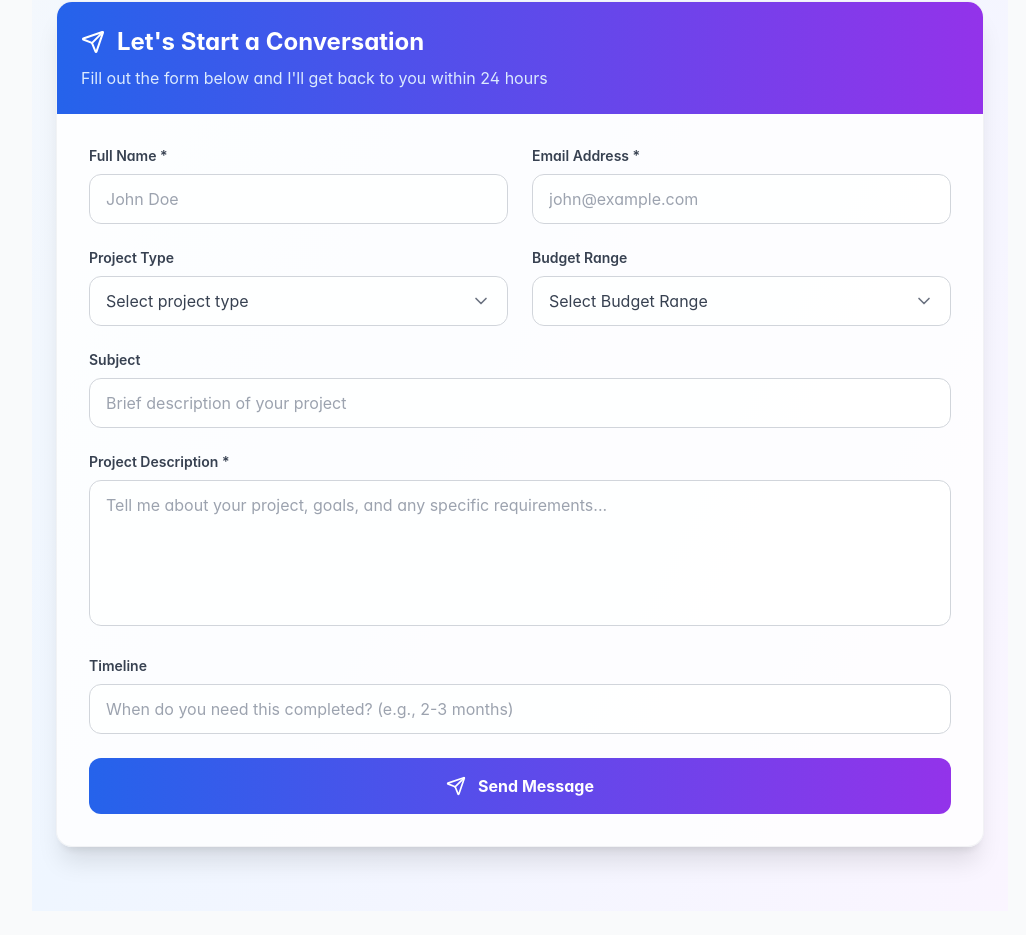
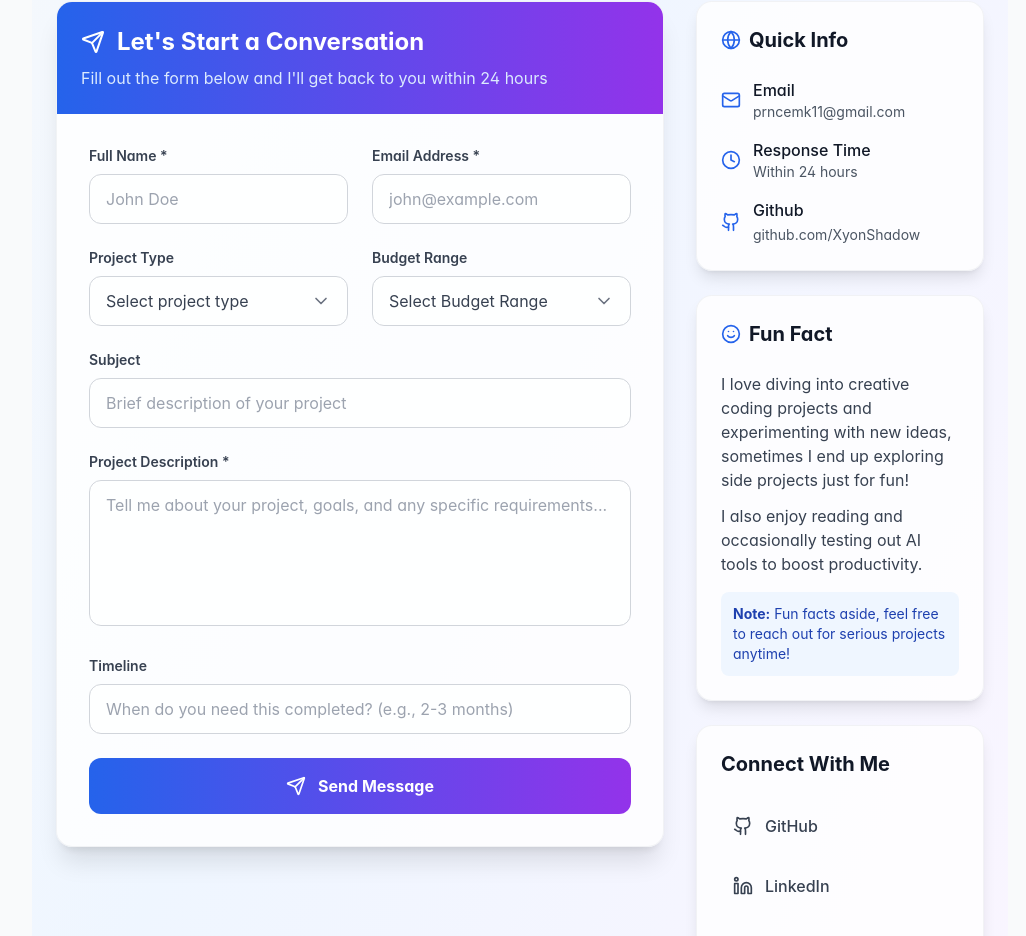
Before and after one commit to XyonShadow/XyonBoard, a React (Vite) app: page /contact in a window 1280 px wide. Shown: the part 1095-2031 px from the top of the page, without its empty margins (248-1274 px from the left). Built offline with nearby package versions, Linux system fonts and the light colour scheme.

Commit message:
feat(contact): add sidebar section with quick info, fun fact, and social links

```diff
--- a/src/pages/Contact.tsx
+++ b/src/pages/Contact.tsx
@@ -1,5 +1,5 @@
 import React, { useEffect, useRef, useState } from "react";
-import { CheckCircle, ChevronDown, Github, Linkedin, Mail, MessageCircle, Send } from "lucide-react";
+import { CheckCircle, ChevronDown, Clock, Github, Globe, Linkedin, Mail, MessageCircle, Send, Smile, Twitter } from "lucide-react";
 import { motion, AnimatePresence } from 'framer-motion';
 
 const Contact: React.FC = () => {
@@ -139,6 +139,12 @@ const Contact: React.FC = () => {
   const [isProjectTypeOpen, setIsProjectTypeOpen] = useState(false);
   const [isBudgetOpen, setIsBudgetOpen] = useState(false);
 
+  const socialLinks = [
+    { platform: 'GitHub', url: '#', icon: Github, color: 'hover:bg-gray-700' },
+    { platform: 'LinkedIn', url: '#', icon: Linkedin, color: 'hover:bg-blue-600' },
+    { platform: 'Twitter', url: '#', icon: Twitter, color: 'hover:bg-blue-400' }
+  ];
+
   return (
     <div className="min-h-screen bg-gradient-to-br from-gray-50 via-blue-50 to-purple-50 dark:from-gray-900 dark:via-blue-900/20 dark:to-purple-900/20">
       {/* Hero Section */}
@@ -231,7 +237,8 @@ const Contact: React.FC = () => {
           </div>
         </div>
 
-        <div>
+        {/* Main Content Grid */}
+        <div className="grid grid-cols-1 xl:grid-cols-3 gap-8">
           {/* Contact Form */}
           <div
             ref={el => {sectionRefs.current[1] = el}}
@@ -467,6 +474,96 @@ const Contact: React.FC = () => {
               </div>
             </div>
           </div>
+
+          {/* Sidebar */}
+          <div
+            ref={el => {sectionRefs.current[2] = el}}
+            className={`space-y-6 ${visibleSections[2] ? 'animate-fadeInRight' : 'opacity-0'}`}
+          >
+            {/* Quick Info */}
+            <div className="bg-white/80 dark:bg-gray-800/80 backdrop-blur-sm p-6 rounded-2xl shadow-lg border border-gray-200/50 dark:border-gray-700/50">
+              <h3 className="text-xl font-bold text-gray-900 dark:text-white mb-6 flex items-center gap-2">
+                <Globe className="w-5 h-5 text-blue-600" />
+                Quick Info
+              </h3>
+              <div className="space-y-4">
+                <div className="flex items-center gap-3">
+                  <Mail className="w-5 h-5 text-blue-600" />
+                  <div>
+                    <div className="font-medium text-gray-900 dark:text-white">Email</div>
+                    <div className="text-sm text-gray-600 dark:text-gray-400">prncemk11@gmail.com</div>
+                  </div>
+                </div>
+                <div className="flex items-center gap-3">
+                  <Clock className="w-5 h-5 text-blue-600" />
+                  <div>
+                    <div className="font-medium text-gray-900 dark:text-white">Response Time</div>
+                    <div className="text-sm text-gray-600 dark:text-gray-400">Within 24 hours</div>
+                  </div>
+                </div>
+                <div className="flex items-center gap-3">
+                  <Github className="w-5 h-5 text-blue-600" />
+                  <div>
+                    <div className="font-medium text-gray-900 dark:text-white">Github</div>
+                      <a
+                      href="https://github.com/XyonShadow"
+                      target="_blank"
+                      rel="noopener noreferrer"
+                      className="text-sm text-gray-600 dark:text-gray-400 hover:text-blue-500 transition-colors duration-300"
+                    >
+                      github.com/XyonShadow
+                    </a>
+                    </div>
+                </div>
+              </div>
+            </div>
+
+            {/* Fun Fact */}
+            <div className="bg-white/80 dark:bg-gray-800/80 backdrop-blur-sm p-6 rounded-2xl shadow-lg border border-gray-200/50 dark:border-gray-700/50">
+              <h3 className="text-xl font-bold text-gray-900 dark:text-white mb-6 flex items-center gap-2">
+                <Smile className="w-5 h-5 text-blue-600" />
+                Fun Fact
+              </h3>
+              <p className="text-gray-700 dark:text-gray-300">
+                I love diving into creative coding projects and experimenting with new ideas, sometimes I end up exploring side projects just for fun!
+              </p>
+              <p className="text-gray-700 dark:text-gray-300 mt-3">
+                I also enjoy reading and occasionally testing out AI tools to boost productivity.
+              </p>
+              <div className="mt-4 p-3 bg-blue-50 dark:bg-blue-900/30 rounded-lg">
+                <p className="text-sm text-blue-800 dark:text-blue-200">
+                  <strong>Note:</strong> Fun facts aside, feel free to reach out for serious projects anytime!
+                </p>
+              </div>
+            </div>
+
+            {/* Social Links */}
+            <div className="bg-white/80 dark:bg-gray-800/80 backdrop-blur-sm p-6 rounded-2xl shadow-lg border border-gray-200/50 dark:border-gray-700/50">
+              <h3 className="text-xl font-bold text-gray-900 dark:text-white mb-6">Connect With Me</h3>
+              <div className="space-y-3">
+                {socialLinks.map((social) => {
+                  const Icon = social.icon;
+                  return (
+                    <a
+                      key={social.platform}
+                      href={social.url}
+                      target="_blank"
+                      rel="noopener noreferrer"
+                      className={`flex items-center gap-3 p-3 rounded-lg text-gray-700 dark:text-gray-300 hover:text-white transition-all duration-300 ${social.color} hover:scale-105 hover:shadow-lg`}
+                    >
+                      <Icon className="w-5 h-5" />
+                      <span className="font-medium">{social.platform}</span>
+                    </a>
+                  );
+                })}
+              </div>
+              <div className="mt-4 p-3 bg-gradient-to-r from-blue-50 to-purple-50 dark:from-blue-900/20 dark:to-purple-900/20 rounded-lg">
+                <p className="text-sm text-gray-600 dark:text-gray-400">
+                  Follow me for updates on my latest projects and tech insights!
+                </p>
+              </div>
+            </div>
+          </div>
         </div>
       </div>
     </div>
```
